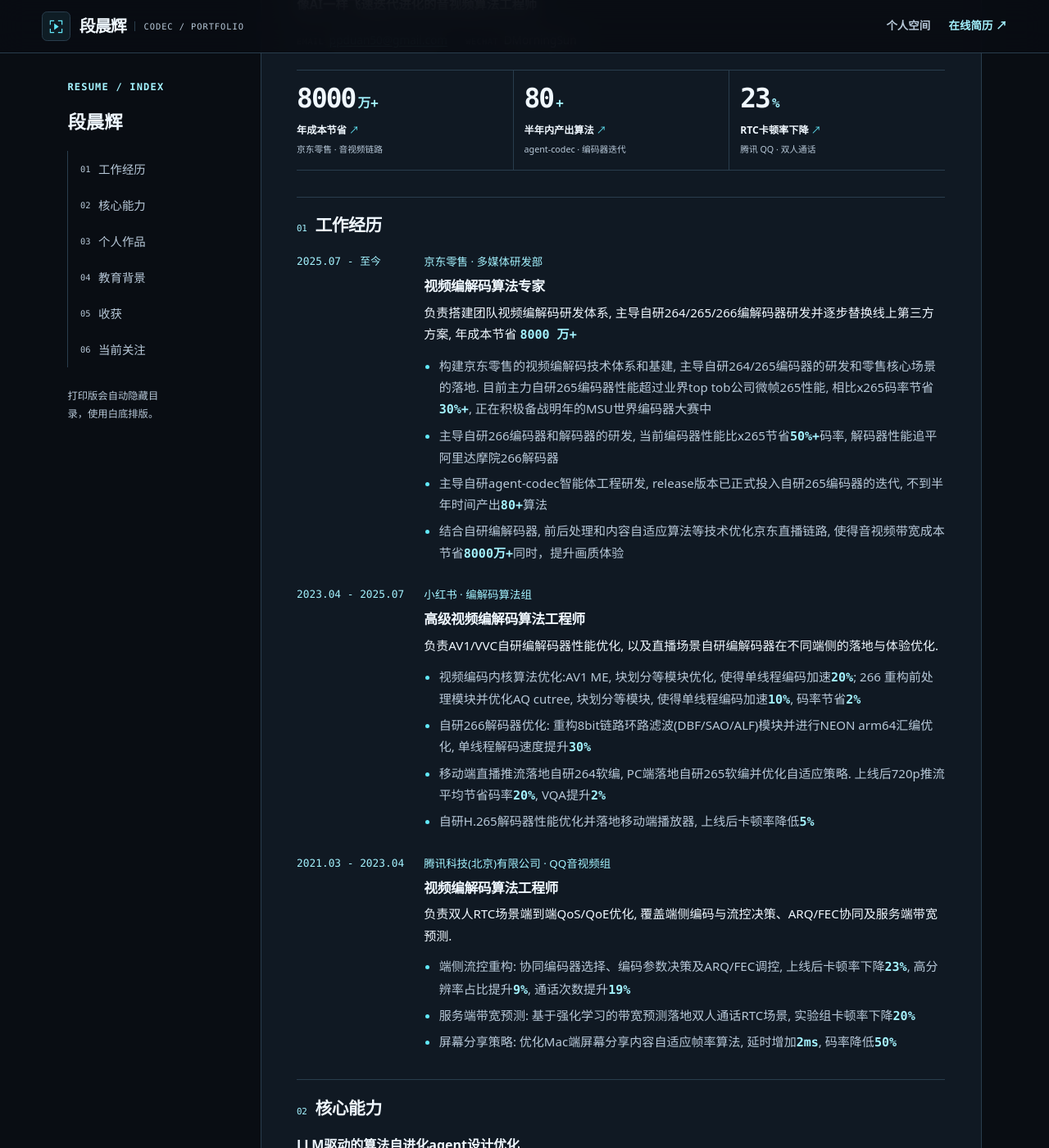
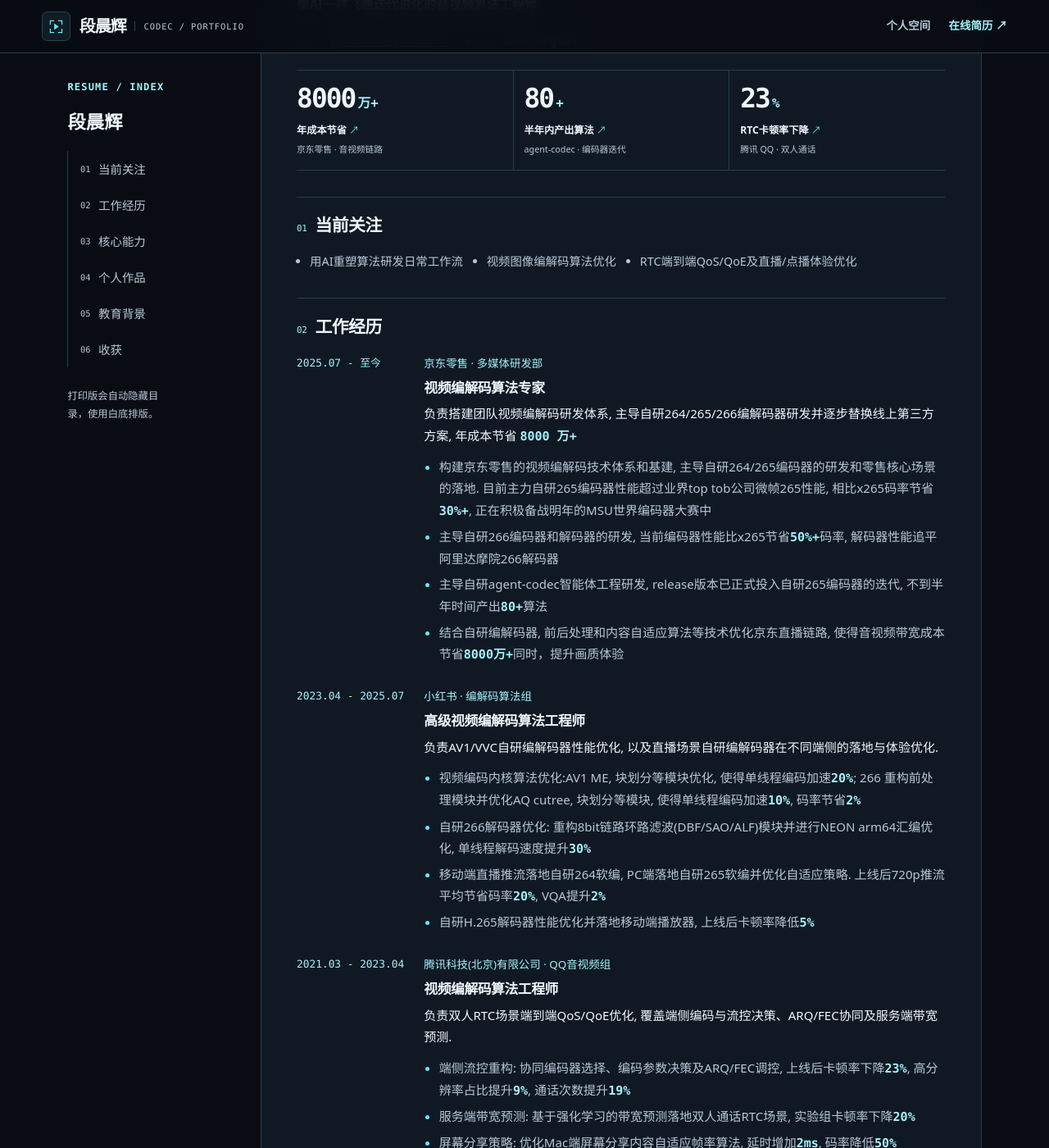
Before and after one commit to bitchenhui/bitchenhui.github.io, a Jekyll site: the page built from resume/index.html, in a window 1280 px wide and 1400 px high, scrolled down 336 px. Shown: the whole window at 82% size. Built offline with Jekyll 4.4.1, drawn with Linux system fonts in a browser that asks for light colours; some of the changed text lies outside the part shown.

Commit message:
feat: open the resume with 当前关注
Move the focus section to the first numbered slot (01) and renumber
the rest; the left index follows. Verifier now asserts that the index
matches the section headings in number, label and order, and that the
resume opens with 当前关注.

```diff
--- a/resume/index.html
+++ b/resume/index.html
@@ -19,12 +19,12 @@ description: "段晨辉的个人简历: 视频编解码算法工程师, 聚焦 A
     <p class="eyebrow">RESUME / INDEX</p>
     <p class="resume-index__name">{{ site.author.name | escape }}</p>
     <nav aria-label="简历章节">
-      {% if site.data.experience and site.data.experience != empty %}<a href="#resume-experience-title"><span aria-hidden="true">01</span> 工作经历</a>{% endif %}
-      {% if site.skills and site.skills != empty %}<a href="#resume-skills-title"><span aria-hidden="true">02</span> 核心能力</a>{% endif %}
-      {% if site.data.projects and site.data.projects != empty %}<a href="#resume-projects-title"><span aria-hidden="true">03</span> 个人作品</a>{% endif %}
-      {% if site.data.education and site.data.education != empty %}<a href="#resume-education-title"><span aria-hidden="true">04</span> 教育背景</a>{% endif %}
-      {% if site.data.honors and site.data.honors != empty %}<a href="#resume-honors-title"><span aria-hidden="true">05</span> 收获</a>{% endif %}
-      {% if site.current_focus and site.current_focus != empty %}<a href="#resume-focus-title"><span aria-hidden="true">06</span> 当前关注</a>{% endif %}
+      {% if site.current_focus and site.current_focus != empty %}<a href="#resume-focus-title"><span aria-hidden="true">01</span> 当前关注</a>{% endif %}
+      {% if site.data.experience and site.data.experience != empty %}<a href="#resume-experience-title"><span aria-hidden="true">02</span> 工作经历</a>{% endif %}
+      {% if site.skills and site.skills != empty %}<a href="#resume-skills-title"><span aria-hidden="true">03</span> 核心能力</a>{% endif %}
+      {% if site.data.projects and site.data.projects != empty %}<a href="#resume-projects-title"><span aria-hidden="true">04</span> 个人作品</a>{% endif %}
+      {% if site.data.education and site.data.education != empty %}<a href="#resume-education-title"><span aria-hidden="true">05</span> 教育背景</a>{% endif %}
+      {% if site.data.honors and site.data.honors != empty %}<a href="#resume-honors-title"><span aria-hidden="true">06</span> 收获</a>{% endif %}
     </nav>
     <p class="resume-index__note">打印版会自动隐藏目录，使用白底排版。</p>
   </aside>
@@ -50,16 +50,25 @@ description: "段晨辉的个人简历: 视频编解码算法工程师, 聚焦 A
     </header>
     {% include impact-strip.html %}
 
+    {% if site.current_focus and site.current_focus != empty %}
+      <section class="resume__section" aria-labelledby="resume-focus-title">
+        <h2 id="resume-focus-title"><span class="resume__section-index" aria-hidden="true">01</span>当前关注</h2>
+        <ul class="resume__focus">
+          {% for focus in site.current_focus %}<li>{{ focus | escape }}</li>{% endfor %}
+        </ul>
+      </section>
+    {% endif %}
+
     {% if site.data.experience and site.data.experience != empty %}
       <section class="resume__section" aria-labelledby="resume-experience-title">
-        <h2 id="resume-experience-title"><span class="resume__section-index" aria-hidden="true">01</span>工作经历</h2>
+        <h2 id="resume-experience-title"><span class="resume__section-index" aria-hidden="true">02</span>工作经历</h2>
         {% for item in site.data.experience %}{% include experience-item.html item=item anchor=forloop.index %}{% endfor %}
       </section>
     {% endif %}
 
     {% if site.skills and site.skills != empty %}
       <section class="resume__section" aria-labelledby="resume-skills-title">
-        <h2 id="resume-skills-title"><span class="resume__section-index" aria-hidden="true">02</span>核心能力</h2>
+        <h2 id="resume-skills-title"><span class="resume__section-index" aria-hidden="true">03</span>核心能力</h2>
         <dl class="resume__skills">
           {% for skill in site.skills %}
             <div class="resume__skill">
@@ -76,7 +85,7 @@ description: "段晨辉的个人简历: 视频编解码算法工程师, 聚焦 A
 
     {% if site.data.projects and site.data.projects != empty %}
       <section class="resume__section" aria-labelledby="resume-projects-title">
-        <h2 id="resume-projects-title"><span class="resume__section-index" aria-hidden="true">03</span>个人作品</h2>
+        <h2 id="resume-projects-title"><span class="resume__section-index" aria-hidden="true">04</span>个人作品</h2>
         <ol class="resume-works">
           {% for project in site.data.projects %}
             {% assign project_url = project.project_url | default: "" | strip %}
@@ -129,7 +138,7 @@ description: "段晨辉的个人简历: 视频编解码算法工程师, 聚焦 A
 
     {% if site.data.education and site.data.education != empty %}
       <section class="resume__section" aria-labelledby="resume-education-title">
-        <h2 id="resume-education-title"><span class="resume__section-index" aria-hidden="true">04</span>教育背景</h2>
+        <h2 id="resume-education-title"><span class="resume__section-index" aria-hidden="true">05</span>教育背景</h2>
         {% for school in site.data.education %}
           <div class="resume__project">
             <p class="experience-item__period">{% if school.period %}{{ school.period | escape }} · {% endif %}{{ school.school | escape }}</p>
@@ -141,18 +150,9 @@ description: "段晨辉的个人简历: 视频编解码算法工程师, 聚焦 A
 
     {% if site.data.honors and site.data.honors != empty %}
       <section class="resume__section" aria-labelledby="resume-honors-title">
-        <h2 id="resume-honors-title"><span class="resume__section-index" aria-hidden="true">05</span>收获</h2>
+        <h2 id="resume-honors-title"><span class="resume__section-index" aria-hidden="true">06</span>收获</h2>
         <ul>
           {% for honor in site.data.honors %}<li>{{ honor | escape }}</li>{% endfor %}
-        </ul>
-      </section>
-    {% endif %}
-
-    {% if site.current_focus and site.current_focus != empty %}
-      <section class="resume__section" aria-labelledby="resume-focus-title">
-        <h2 id="resume-focus-title"><span class="resume__section-index" aria-hidden="true">06</span>当前关注</h2>
-        <ul class="resume__focus">
-          {% for focus in site.current_focus %}<li>{{ focus | escape }}</li>{% endfor %}
         </ul>
       </section>
     {% endif %}
```
Also changed, not shown: scripts/verify_site.rb (+10 -0 lines).
